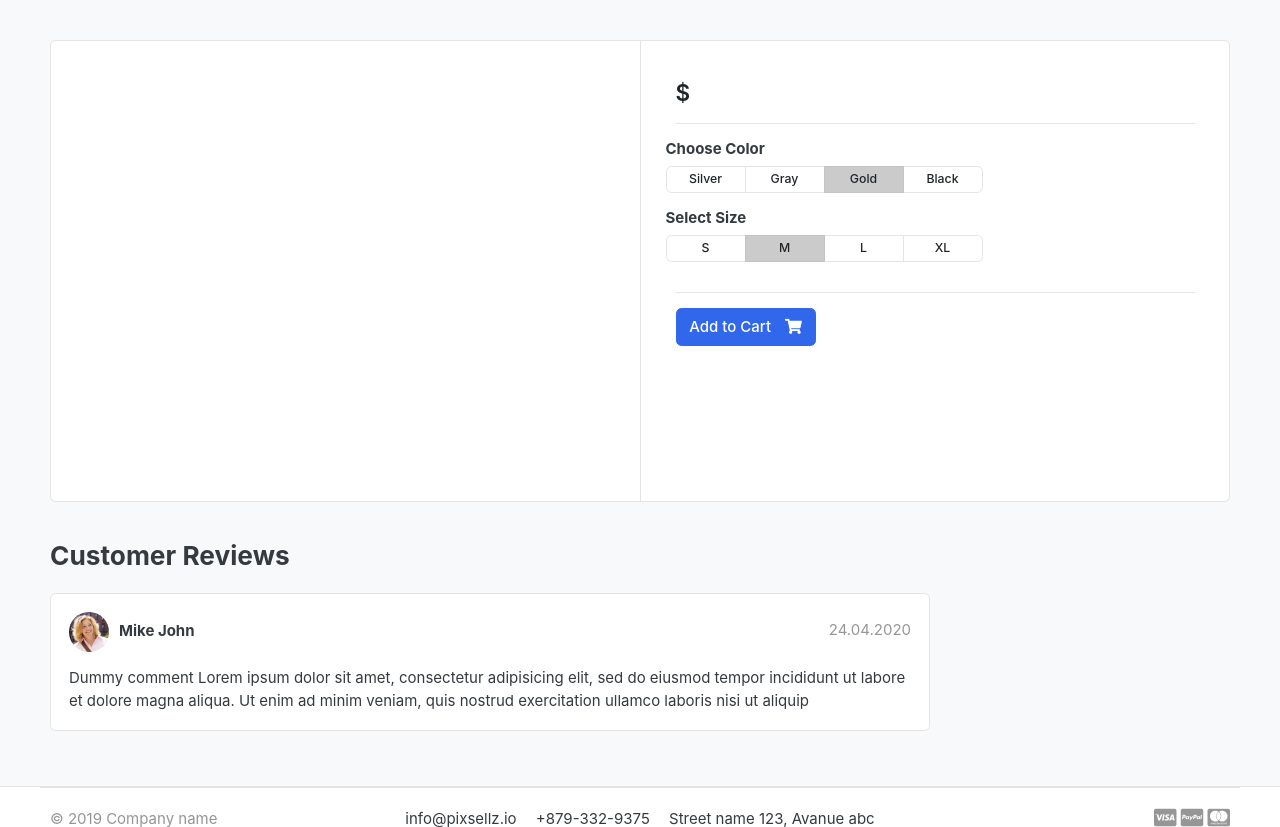
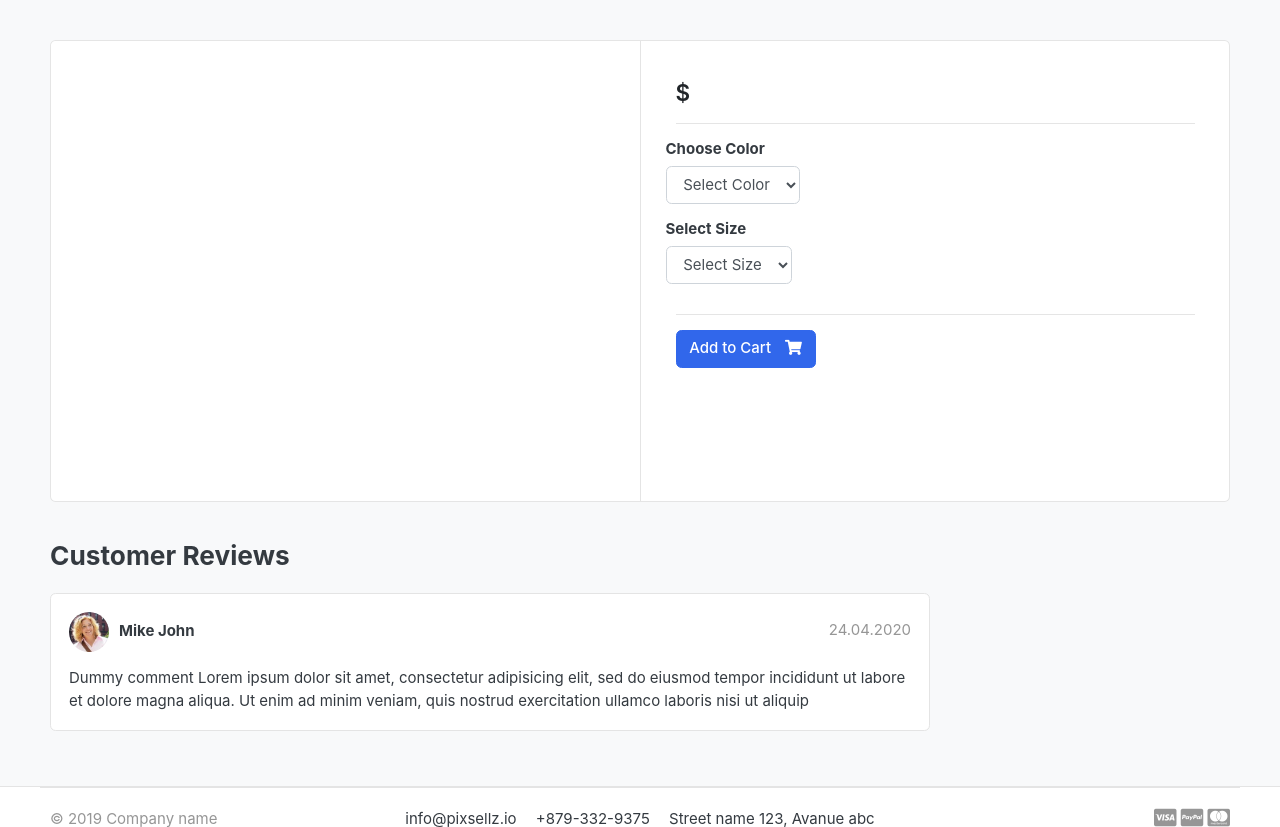
Before and after one commit to fatemeh-askari/django-project, a Django app: template templates/store/product_detail.html in a window 1280 px wide. Shown: the part 118-945 px from the top of the page. Run offline with Django 4.2, Linux system fonts and the light colour scheme; the template is opened without the code that fills it, so the values that code supplies are empty; some libraries are stand-ins or nearby versions; some web fonts are replaced.

Commit message:
Add variation in cart

```diff
--- a/carts/models.py
+++ b/carts/models.py
@@ -1,5 +1,5 @@
 from django.db import models
-from store.models import Product
+from store.models import Product, Variation
 
 
 # Create your models here.
@@ -13,6 +13,7 @@ class Cart(models.Model):
 
 class CartItem(models.Model):
     product = models.ForeignKey(Product, on_delete=models.CASCADE)
+    variations = models.ManyToManyField(Variation, blank=True)
     cart = models.ForeignKey(Cart, on_delete=models.CASCADE)
     quantity = models.IntegerField()
     is_active = models.BooleanField(default=True)
@@ -20,5 +21,5 @@ class CartItem(models.Model):
     def sub_total(self):
         return self.product.price * self.quantity
 
-    def __str__(self):
+    def __unicode__(self):
         return self.product
--- a/carts/views.py
+++ b/carts/views.py
@@ -2,7 +2,7 @@ from django.core.exceptions import ObjectDoesNotExist
 from django.http import HttpResponse
 from django.shortcuts import render, redirect, get_object_or_404
 from carts.models import Cart, CartItem
-from store.models import Product
+from store.models import Product, Variation
 
 
 # Create your views here.
@@ -16,6 +16,23 @@ def _cart_id(request):
 
 def add_cart(request, product_id):
     product = Product.objects.get(id=product_id)
+    product_variation = []
+    if request.method == 'POST':
+        # color = request.POST['color']
+        # size = request.POST['size']
+        for item in request.POST:
+            key = item
+            value = request.POST[key]
+
+
+            try:
+                variation = Variation.objects.get(product=product, variation_category__iexact=key, variation_value__iexact=value)
+                product_variation.append(variation)
+                print(variation)
+            except:
+                pass
+
+
     try:
         cart = Cart.objects.get(cart_id=_cart_id(request))
     except Cart.DoesNotExist:
@@ -26,6 +43,10 @@ def add_cart(request, product_id):
 
     try:
         cart_item = CartItem.objects.get(product=product, cart=cart)
+        if len(product_variation) > 0:
+            cart_item.variations.clear()
+            for item in product_variation:
+                cart_item.variations.add(item)
         cart_item.quantity += 1
         cart_item.save()
     except CartItem.DoesNotExist:
@@ -34,6 +55,10 @@ def add_cart(request, product_id):
             quantity=1,
             cart=cart
         )
+        if len(product_variation) > 0:
+            cart_item.variations.clear()
+            for item in product_variation:
+                cart_item.variations.add(item)
         cart_item.save()
     # return HttpResponse(cart_item.product)
     # return HttpResponse(cart_item.quantity)
--- a/templates/store/product_detail.html
+++ b/templates/store/product_detail.html
@@ -20,6 +20,9 @@
 </article> <!-- gallery-wrap .end// -->
 		</aside>
 		<main class="col-md-6 border-left">
+
+            <form action="{% url 'add_cart' single_product.id %}" method="post">
+            {% csrf_token %}
                 <article class="content-body">
 
                 <h2 class="title">{{ single_product.product_name }}</h2>
@@ -35,53 +38,45 @@
                     <div class="row">
                         <div class="item-option-select">
                             <h6>Choose Color</h6>
-			<div class="btn-group btn-group-sm btn-group-toggle" data-toggle="buttons">
-			  <label class="btn btn-light">
-			    <input type="radio" name="radio_color"> Silver
-			  </label>
-			  <label class="btn btn-light">
-			    <input type="radio" name="radio_color" > Gray
-			  </label>
-			  <label class="btn btn-light active">
-			    <input type="radio" name="radio_color checked"> Gold
-			  </label>
-			  <label class="btn btn-light">
-			    <input type="radio" name="radio_color"> Black
-			  </label>
-			</div>
+                            <select name="color" class="form-control" required>
+
+                                <option value="" disabled selected>Select Color</option>
+
+                                {% for i in single_product.variation_set.colors %}
+                                <option value="{{ i.variation_value | lower }}">{{ i.variation_value | capfirst }}</option>
+                                {% endfor %}
+
+                            </select>
                         </div>
                     </div> <!-- row.// -->
                     <div class="row">
                         <div class="item-option-select">
                             <h6>Select Size</h6>
-			<div class="btn-group btn-group-sm btn-group-toggle" data-toggle="buttons">
-			  <label class="btn btn-light">
-			    <input type="radio" name="radio_color"> S
-			  </label>
-			  <label class="btn btn-light active">
-			    <input type="radio" name="radio_color" checked> M
-			  </label>
-			  <label class="btn btn-light">
-			    <input type="radio" name="radio_color"> L
-			  </label>
-			  <label class="btn btn-light">
-			    <input type="radio" name="radio_color"> XL
-			  </label>
-			</div>
+                            <select name="size" class="form-control" required>
+
+                                <option value="" disabled selected>Select Size</option>
+
+                                {% for i in single_product.variation_set.sizes %}
+                                <option value="{{ i.variation_value | lower }}">{{ i.variation_value | capfirst }}</option>
+                                {% endfor %}
+
+                            </select>
                         </div>
                     </div> <!-- row.// -->
                     <hr>
                     {% if single_product.stock <= 0 %}
                         <h5 class="text-danger">out of stock</h5>
                     {% else %}
-        {% if in_cart %}
-	        <a href="#" class="btn btn-success"> <span class="text">Added to Cart</span> <i class="fas fa-check"></i>  </a>
-            <a href="{% url 'cart' %}" class="btn btn-outline-primary"> <span class="text">View Cart</span> <i class="fas fa-eye"></i>  </a>
-        {% else %}
-            <a href="{% url 'add_cart' single_product.id %}" class="btn btn-primary"> <span class="text">Add to Cart</span> <i class="fas fa-shopping-cart"></i>  </a>
-        {% endif %}
+{#                        {% if in_cart %}#}
+{#                            <a href="#" class="btn btn-success"> <span class="text">Added to Cart</span> <i class="fas fa-check"></i>  </a>#}
+{#                            <a href="{% url 'cart' %}" class="btn btn-outline-primary"> <span class="text">View Cart</span> <i class="fas fa-eye"></i>  </a>#}
+{#                        {% else %}#}
+                            <button type="submit" class="btn btn-primary"> <span class="text">Add to Cart</span> <i class="fas fa-shopping-cart"></i>  </button>
+{#                        {% endif %}#}
                     {% endif %}
                 </article> <!-- product-info-aside .// -->
+            </form>
+
 		</main> <!-- col.// -->
 	</div> <!-- row.// -->
 </div> <!-- card.// -->
```
Also changed, not shown: carts/admin.py (+8 -2 lines), store/admin.py (+9 -1 lines), store/models.py (+26 -0 lines), templates/store/cart.html (+20 -1 lines). Lines whose indentation alone changed are shown as unchanged.
